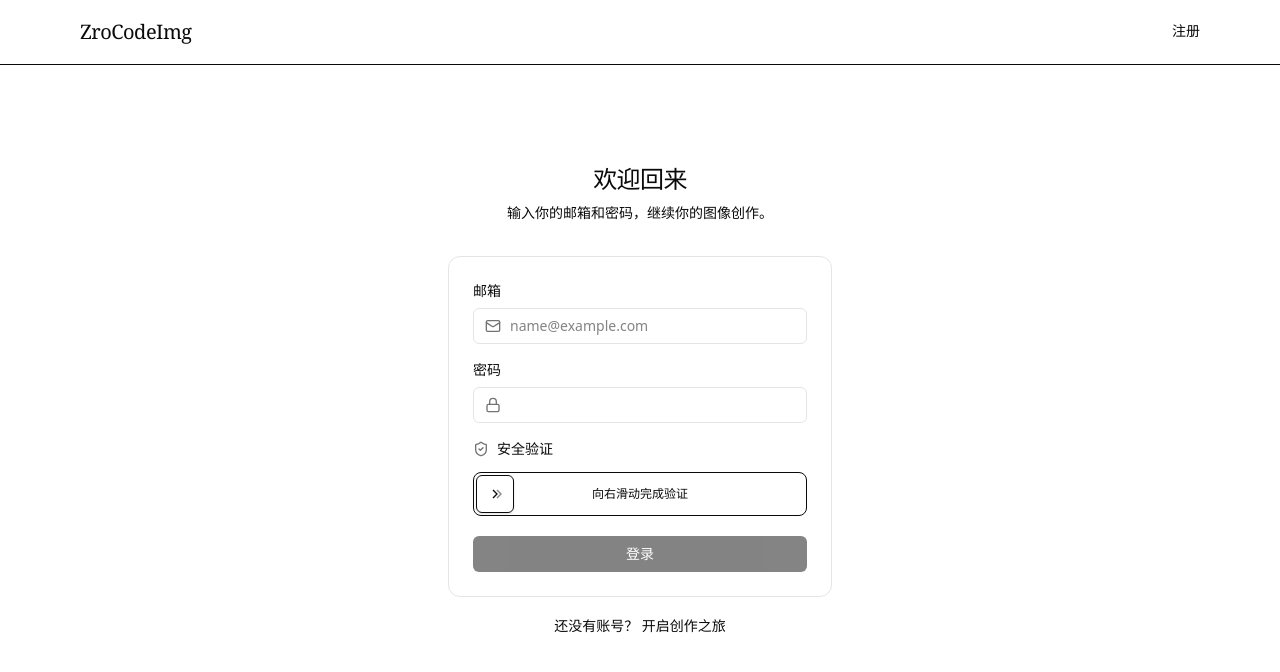
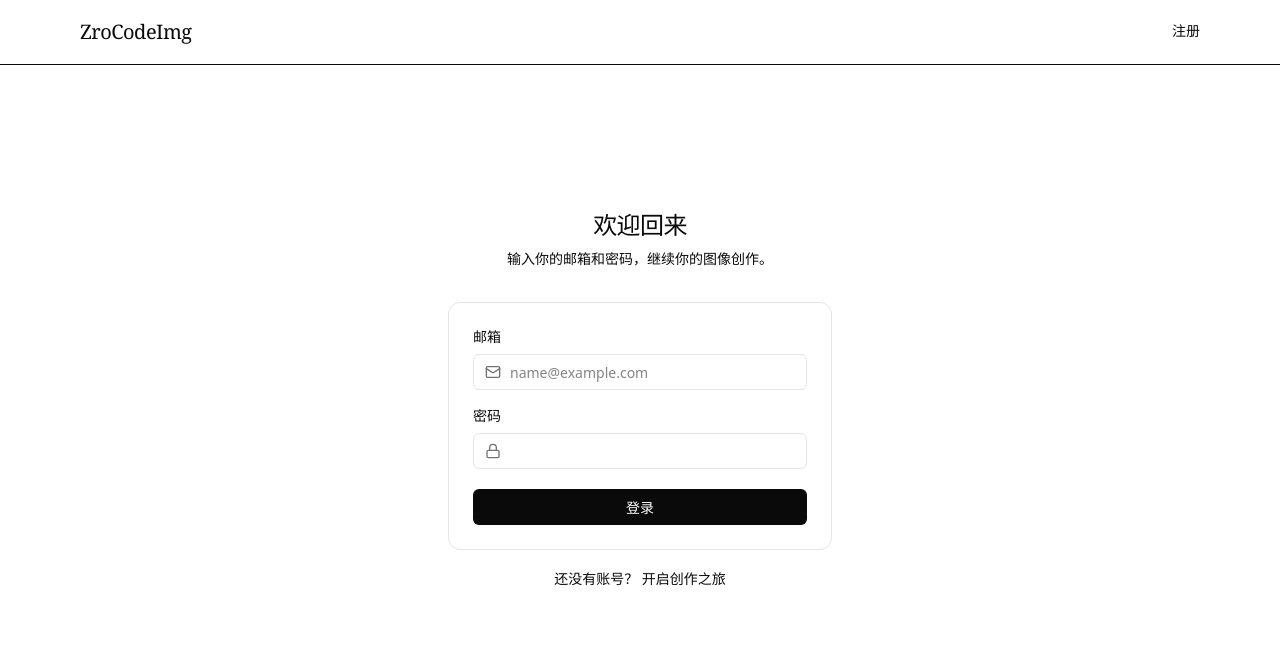
Before and after one commit to lee6583/zroimg-fronted, a Next.js app: page /login in a window 1280 px wide. Shown: the top 672 px of the page. Built offline with nearby package versions, Linux system fonts and the light colour scheme.

Commit message:
调整认证代理并移除登录滑块验证

```diff
--- a/src/api/auth/index.ts
+++ b/src/api/auth/index.ts
@@ -29,7 +29,7 @@ export function registerAccount(data: {
   });
 }
 
-export function loginWithEmail(data: { email: string; password: string; sliderToken: string }) {
+export function loginWithEmail(data: { email: string; password: string }) {
   return request<{ ok?: boolean }>({
     url: "/api/auth/sign-in/email",
     method: "POST",
--- a/src/app/api/auth/sign-in/email/route.ts
+++ b/src/app/api/auth/sign-in/email/route.ts
@@ -1,32 +1,24 @@
 import { NextResponse } from "next/server";
 import { MOCK_SESSION_COOKIE } from "@/server/auth";
-import { findUserByEmail, getStore } from "@/server/bff/mock-store";
+import { findUserByEmail } from "@/server/bff/mock-store";
 import { jsonError } from "@/server/http";
 import { hasJavaApiBaseUrl, proxyRequestToJavaApi } from "@/server/java-api";
 
 export async function POST(request: Request) {
   if (hasJavaApiBaseUrl()) {
-    return proxyRequestToJavaApi(request, "/v1/auth/sign-in/email");
+    return proxyRequestToJavaApi(request, "/auth/sign-in/email");
   }
 
   const payload = (await request.json()) as {
     email?: string;
     password?: string;
-    sliderToken?: string;
   };
 
   const email = payload.email?.trim().toLowerCase() || "";
   const password = payload.password?.trim() || "";
-  const sliderToken = payload.sliderToken?.trim() || "";
 
-  if (!email || !password || !sliderToken) {
+  if (!email || !password) {
     return jsonError("请完整填写登录信息", 400);
-  }
-
-  const store = getStore();
-  const token = store.sliderTokens.find((item) => item.token === sliderToken && item.email === email);
-  if (!token || token.used || token.expiresAt < Date.now()) {
-    return jsonError("安全验证已失效，请重新完成滑块验证", 401);
   }
 
   const bundle = findUserByEmail(email);
@@ -37,8 +29,6 @@ export async function POST(request: Request) {
     return jsonError("账号已被禁用", 403);
   }
 
-  token.used = true;
-
   const response = NextResponse.json({ ok: true });
   response.cookies.set(MOCK_SESSION_COOKIE, bundle.user.id, {
     httpOnly: true,
--- a/src/features/auth/login-form.tsx
+++ b/src/features/auth/login-form.tsx
@@ -2,59 +2,27 @@
 
 import { useState } from "react";
 import { useRouter } from "next/navigation";
-import { Lock, Mail, ShieldCheck } from "lucide-react";
-import { getSliderToken, loginWithEmail } from "@/api/auth";
-import { SliderVerification } from "@/features/auth/slider-verification";
+import { Lock, Mail } from "lucide-react";
+import { loginWithEmail } from "@/api/auth";
 import styles from "./auth-form.module.css";
 
 export function LoginForm() {
   const router = useRouter();
   const [email, setEmail] = useState("");
   const [password, setPassword] = useState("");
-  const [verified, setVerified] = useState(false);
-  const [sliderToken, setSliderToken] = useState("");
   const [message, setMessage] = useState("");
   const [loading, setLoading] = useState(false);
 
-  function resetSliderVerification() {
-    setVerified(false);
-    setSliderToken("");
-  }
-
-  async function requestSliderToken() {
-    if (!email.trim()) {
-      setMessage("请先输入邮箱，再完成安全验证");
-      return false;
-    }
-
-    try {
-      setMessage("");
-      const data = await getSliderToken({ email });
-      setSliderToken(data.sliderToken || data.token || "");
-      setVerified(true);
-      return true;
-    } catch (error) {
-      setMessage(error instanceof Error ? error.message : "安全验证失败，请重试");
-      resetSliderVerification();
-      return false;
-    }
-  }
-
   async function onSubmit(event: React.FormEvent<HTMLFormElement>) {
     event.preventDefault();
-    if (!verified || !sliderToken) {
-      setMessage("请先完成安全验证");
-      return;
-    }
     try {
       setLoading(true);
       setMessage("");
-      await loginWithEmail({ email, password, sliderToken });
+      await loginWithEmail({ email, password });
       setLoading(false);
     } catch (error) {
       setLoading(false);
-      resetSliderVerification();
-      setMessage(error instanceof Error ? error.message : "登录失败，请重新完成安全验证");
+      setMessage(error instanceof Error ? error.message : "登录失败");
       return;
     }
 
@@ -74,10 +42,7 @@ export function LoginForm() {
               type="email"
               placeholder="name@example.com"
               value={email}
-              onChange={(event) => {
-                setEmail(event.target.value);
-                resetSliderVerification();
-              }}
+              onChange={(event) => setEmail(event.target.value)}
               required
             />
           </span>
@@ -97,18 +62,10 @@ export function LoginForm() {
           </span>
         </label>
 
-        <div>
-          <div className={styles.authForm__verificationTitle}>
-            <ShieldCheck className={styles.authForm__verificationIcon} />
-            <span>安全验证</span>
-          </div>
-          <SliderVerification verified={verified} onVerified={requestSliderToken} />
-        </div>
-
         {message ? <p className={`${styles.authForm__message} ${styles.authForm__messageError}`}>{message}</p> : null}
       </div>
 
-      <button className={styles.authForm__submit} disabled={loading || !verified}>
+      <button className={styles.authForm__submit} disabled={loading}>
         {loading ? "登录中" : "登录"}
       </button>
     </form>
```
